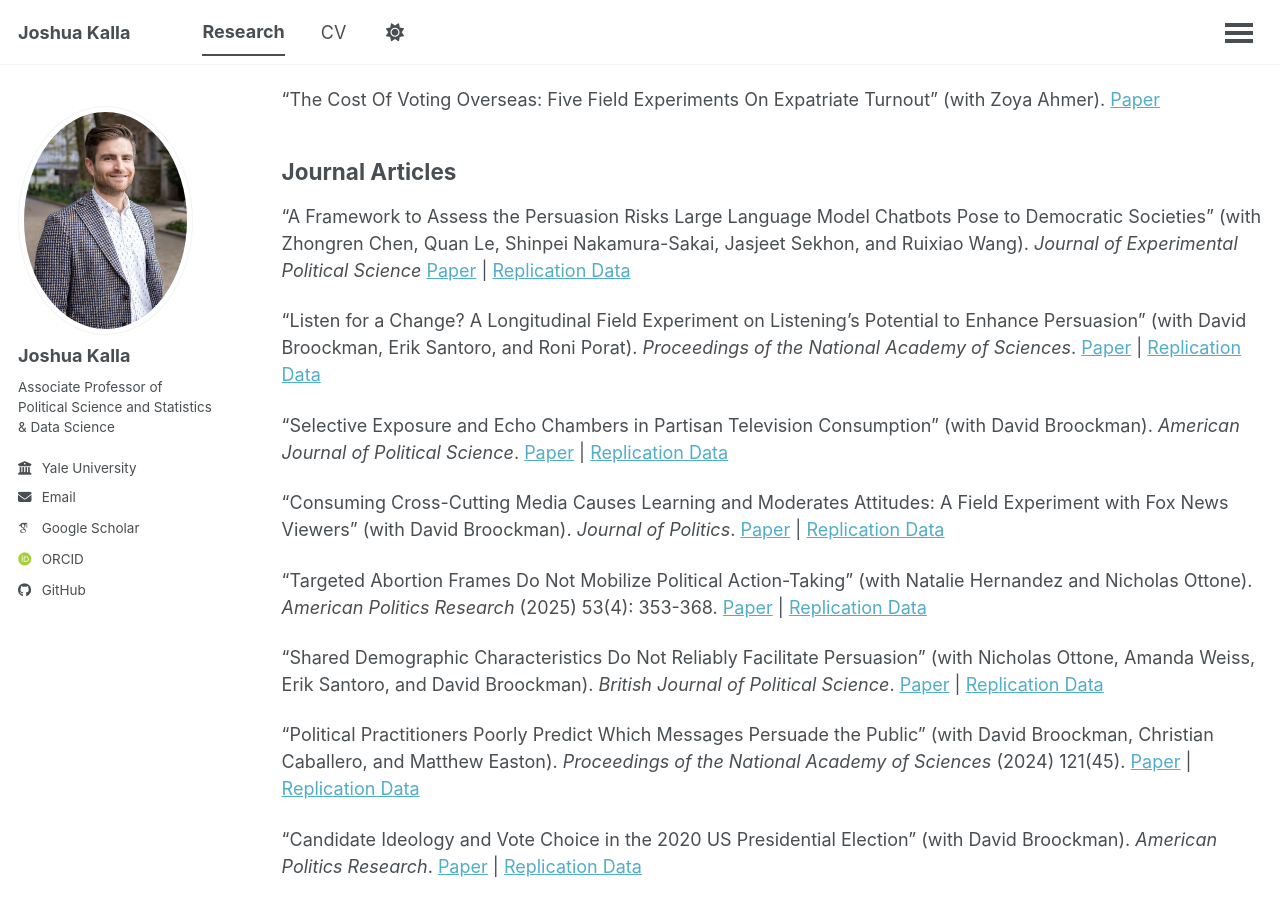
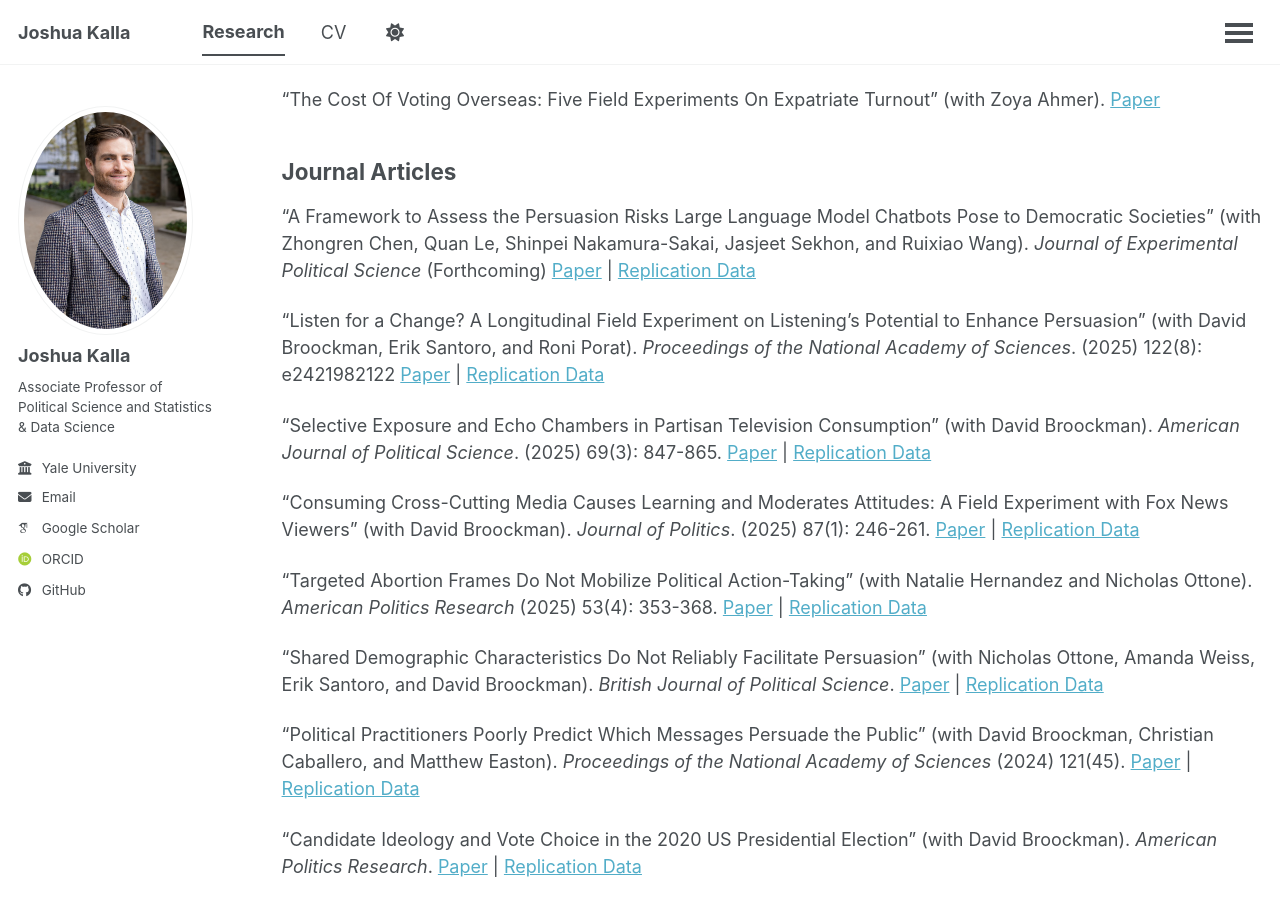
Before and after one commit to joshuakalla/joshuakalla.github.io, a Jekyll site: the page built from _pages/research.md, in a window 1280 px wide and 900 px high, scrolled down 498 px. Built offline with Jekyll 4.4.1, drawn with Linux system fonts in a browser that asks for light colours; some web fonts are replaced; a script that is not in the unit is left out.

Commit message:
Revise journal articles section with updated info
Updated publication details for journal articles, including forthcoming dates and replication data links.

```diff
--- a/_pages/research.md
+++ b/_pages/research.md
@@ -21,13 +21,13 @@ author_profile: true
 
 ## Journal Articles
 
-"A Framework to Assess the Persuasion Risks Large Language Model Chatbots Pose to Democratic Societies" (with Zhongren Chen, Quan Le, Shinpei Nakamura-Sakai, Jasjeet Sekhon, and Ruixiao Wang). *Journal of Experimental Political Science* [Paper](https://www.cambridge.org/core/journals/journal-of-experimental-political-science/article/framework-to-assess-the-persuasion-risks-large-language-model-chatbots-pose-to-democratic-societies/AB0627A88FEBF023094B8A373F64ECA2) \| [Replication Data](https://doi.org/10.7910/DVN/TGKINF)
+"A Framework to Assess the Persuasion Risks Large Language Model Chatbots Pose to Democratic Societies" (with Zhongren Chen, Quan Le, Shinpei Nakamura-Sakai, Jasjeet Sekhon, and Ruixiao Wang). *Journal of Experimental Political Science* (Forthcoming) [Paper](https://www.cambridge.org/core/journals/journal-of-experimental-political-science/article/framework-to-assess-the-persuasion-risks-large-language-model-chatbots-pose-to-democratic-societies/AB0627A88FEBF023094B8A373F64ECA2) \| [Replication Data](https://doi.org/10.7910/DVN/TGKINF)
 
-"Listen for a Change? A Longitudinal Field Experiment on Listening's Potential to Enhance Persuasion" (with David Broockman, Erik Santoro, and Roni Porat). *Proceedings of the National Academy of Sciences*. [Paper](https://www.pnas.org/doi/10.1073/pnas.2421982122) \| [Replication Data](https://osf.io/7fydj/overview)
+"Listen for a Change? A Longitudinal Field Experiment on Listening's Potential to Enhance Persuasion" (with David Broockman, Erik Santoro, and Roni Porat). *Proceedings of the National Academy of Sciences*. (2025) 122(8): e2421982122 [Paper](https://www.pnas.org/doi/10.1073/pnas.2421982122) \| [Replication Data](https://osf.io/7fydj/overview)
 
-"Selective Exposure and Echo Chambers in Partisan Television Consumption" (with David Broockman). *American Journal of Political Science*. [Paper](https://doi.org/10.1111/ajps.12886) \| [Replication Data](https://dataverse.harvard.edu/dataset.xhtml?persistentId=doi:10.7910/DVN/D1NDLH)
+"Selective Exposure and Echo Chambers in Partisan Television Consumption" (with David Broockman). *American Journal of Political Science*. (2025) 69(3): 847-865. [Paper](https://doi.org/10.1111/ajps.12886) \| [Replication Data](https://dataverse.harvard.edu/dataset.xhtml?persistentId=doi:10.7910/DVN/D1NDLH)
 
-"Consuming Cross-Cutting Media Causes Learning and Moderates Attitudes: A Field Experiment with Fox News Viewers" (with David Broockman). *Journal of Politics*. [Paper](https://www.journals.uchicago.edu/doi/10.1086/730725) \| [Replication Data](https://dataverse.harvard.edu/dataset.xhtml?persistentId=doi:10.7910/DVN/OF0P2S)
+"Consuming Cross-Cutting Media Causes Learning and Moderates Attitudes: A Field Experiment with Fox News Viewers" (with David Broockman). *Journal of Politics*. (2025) 87(1): 246-261. [Paper](https://www.journals.uchicago.edu/doi/10.1086/730725) \| [Replication Data](https://dataverse.harvard.edu/dataset.xhtml?persistentId=doi:10.7910/DVN/OF0P2S)
 
 "Targeted Abortion Frames Do Not Mobilize Political Action-Taking" (with Natalie Hernandez and Nicholas Ottone). *American Politics Research* (2025) 53(4): 353-368. [Paper](https://journals.sagepub.com/doi/10.1177/1532673X251324137) \| [Replication Data](https://isps.yale.edu/research/data/d227)
 
```
